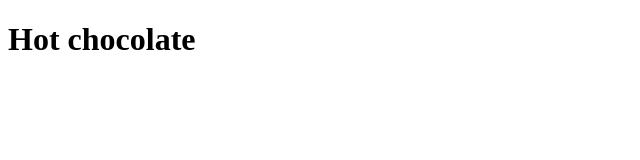
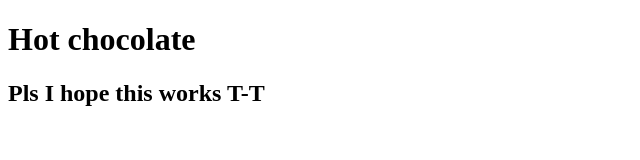
Before and after one commit to emielol/emielol.github.io, a plain HTML site: page index.html in a window 1280 px wide. Shown: the whole page, without its empty margins (0-640 px from the left). Drawn offline with Linux system fonts and the light colour scheme.

Commit message:
I am just testing it out.  Hopefully it commits & pushes

```diff
--- a/index.html
+++ b/index.html
@@ -14,6 +14,7 @@
 
 <body>
 	<h1>Hot chocolate</h1><!--Elements visible to users go here-->
+    <h2>Pls I hope this works T-T</h2>
 </body>
 
 </html>
```
Also changed, not shown: game1.html (added).
